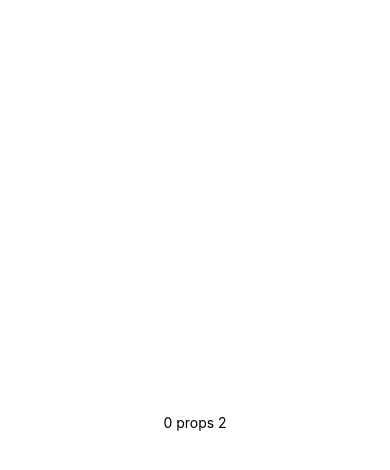
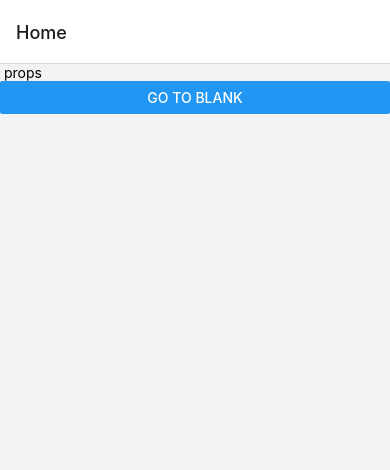
Before and after one commit to kennygchen/playbox, a React Native app: screen /Home in a window 390 px wide. Shown: the top 470 px of the page. Built offline with nearby package versions, Linux system fonts and the light colour scheme.

Commit message:
added navigation from home to blank

```diff
--- a/App.jsx
+++ b/App.jsx
@@ -11,15 +11,13 @@ export default function App() {
 
 
   return (
-		// <NavigationContainer>
-		// 	<Stack.Navigator>
-		// 		<Stack.Screen name='Home' component={Home}/>
-		// 		<Stack.Screen name='Blank' component={Blank}/>
-		// 	</Stack.Navigator>
-		// </NavigationContainer>
-		<SafeAreaView style={styles.container}>
-			<Home p={0} b={2}></Home>
-		</SafeAreaView>
+		<NavigationContainer>
+			<Stack.Navigator>
+				<Stack.Screen name='Home' component={Home}/>
+				<Stack.Screen name='Blank' component={Blank}/>
+			</Stack.Navigator>
+		</NavigationContainer>
+
   );
 }
 
--- a/components/Blank.jsx
+++ b/components/Blank.jsx
@@ -1,9 +1,6 @@
+import { StyleSheet, Text, View, SafeAreaView, Button } from 'react-native';
+
 export default function Blank(props) {
-
-
-
-
-
   return (
     <View style={styles.container}>
       <Text style={{color: '#fff'}} >Open up App.js to start working on your app!</Text>
@@ -14,3 +11,12 @@ export default function Blank(props) {
     </View>
   );
 }
+
+const styles = StyleSheet.create({
+  container: {
+    flex: 1,
+    backgroundColor: '#000',
+    alignItems: 'center',
+    justifyContent: 'center',
+  },
+});
--- a/components/Home.jsx
+++ b/components/Home.jsx
@@ -1,10 +1,13 @@
 import * as React from 'react'
-import { Text, View} from 'react-native'
+import { Text, View, SafeAreaView, Button } from 'react-native'
 
 
 
-export default function Home({p, b}) {
+export default function Home({p, b, navigation}) {
 	return (
-		<Text>{p} props {b}</Text>
+		<SafeAreaView>
+			<Text>{p} props {b}</Text>
+			<Button title='Go to Blank' onPress={() => navigation.navigate('Blank')}></Button>
+		</SafeAreaView>
 	)
 }
```
